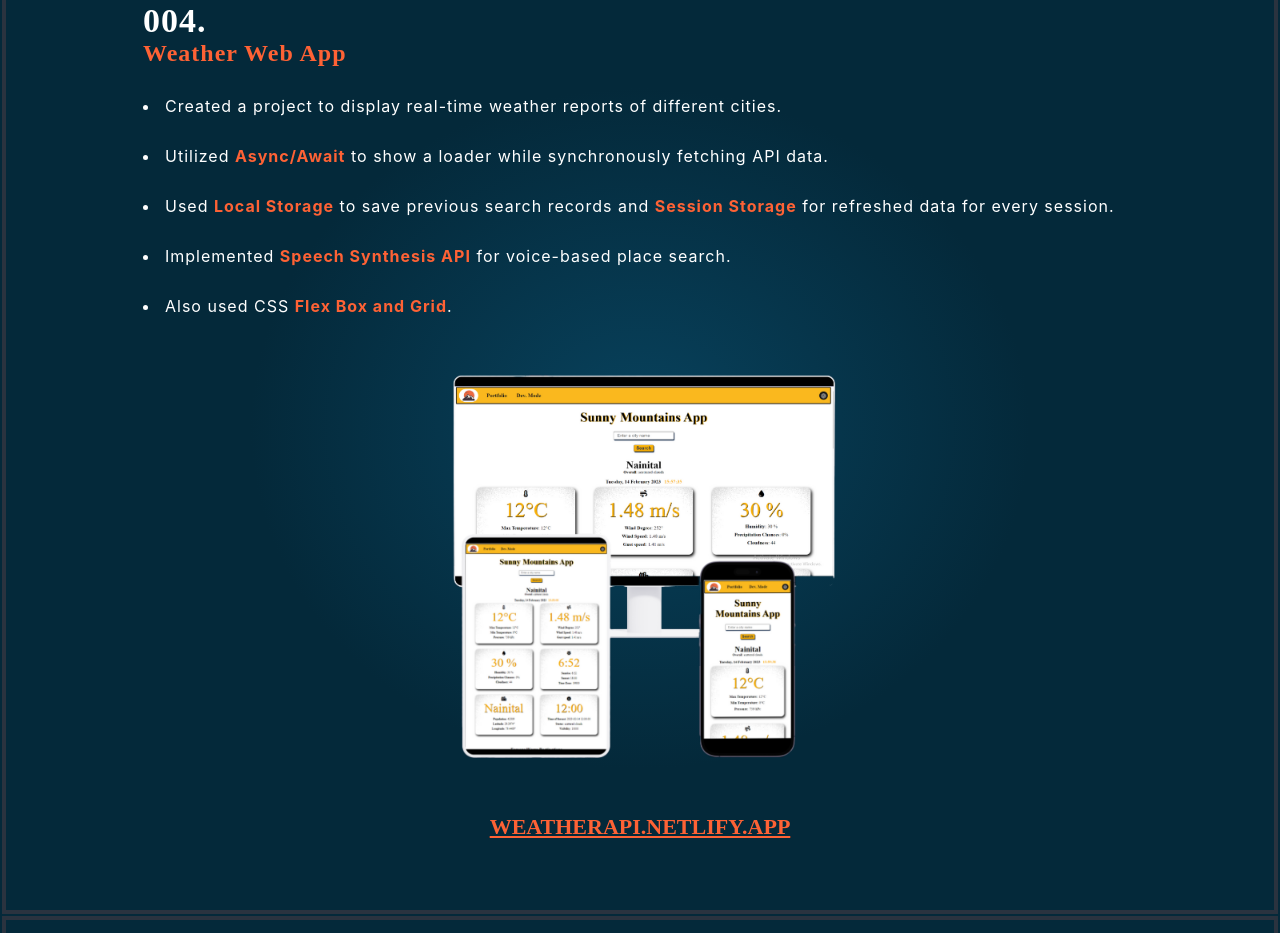
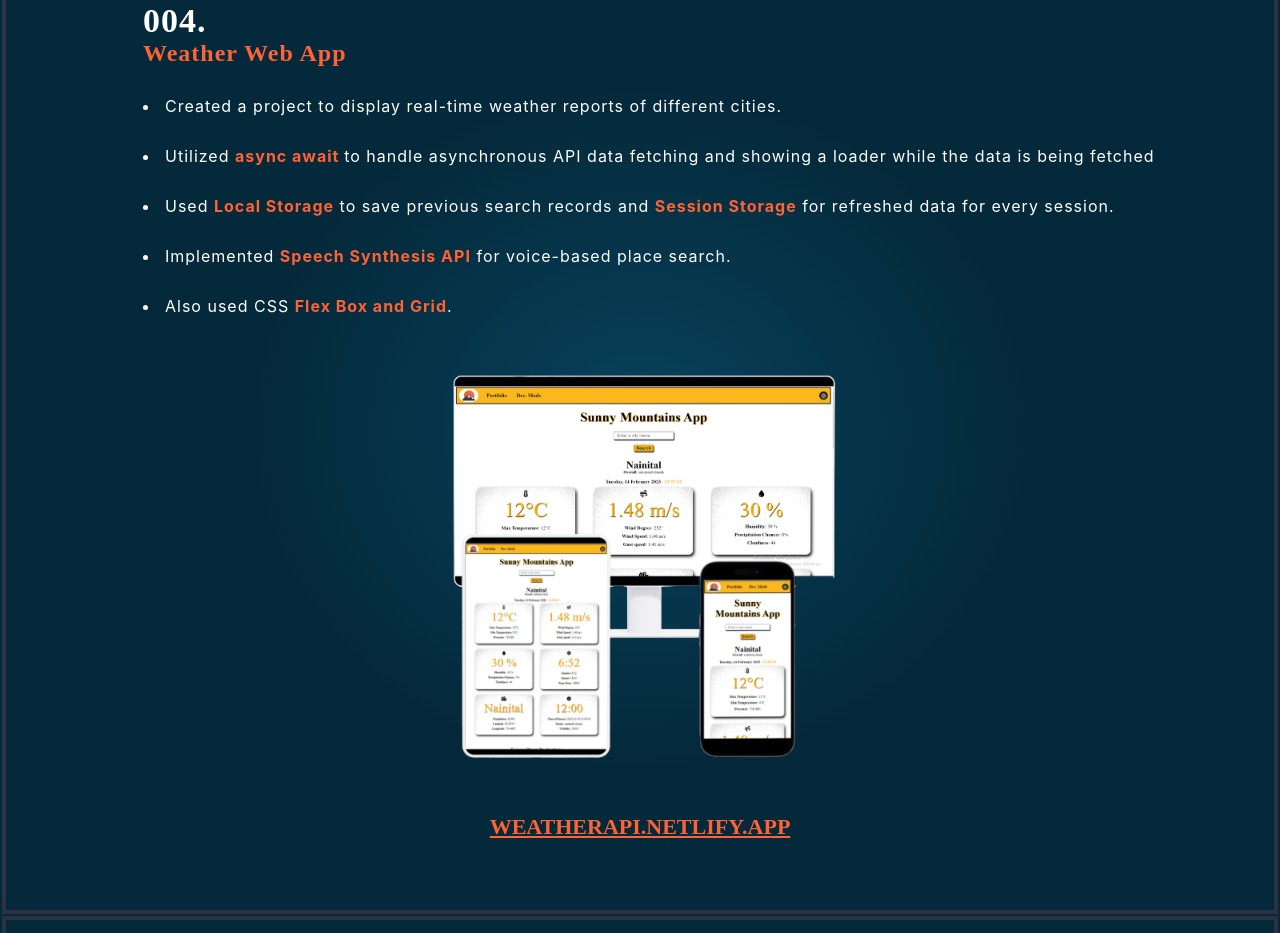
Before and after one commit to ankitsingh2105/Portfolio, a React (Create React App) app: page / in a window 1280 px wide. Shown: the part 6260-7193 px from the top of the page. Built offline with nearby package versions, Linux system fonts and the light colour scheme; a web font is replaced by a local one.

Commit message:
organised

```diff
--- a/src/COMPONENTS/Newhome.jsx
+++ b/src/COMPONENTS/Newhome.jsx
@@ -581,7 +581,8 @@ export default function Newhome() {
                     <p className="info_para" style={whitetoblack}>
                         <li style={whitetoblack} className='lik'>Created a project to display real-time weather reports of different cities.</li>
 
-                        <li style={whitetoblack} className='lik'>Utilized <strong className='string' style={greetingstyle}>Async/Await</strong> to show a loader while synchronously fetching API data.</li>
+                        <li style={whitetoblack} className='lik'>Utilized <strong className='string' style={greetingstyle}> async await </strong>
+                         to handle asynchronous API data fetching and showing a loader while the data is being fetched </li>
 
                         <li style={whitetoblack} className='lik'>Used <strong className='string' style={greetingstyle}>Local Storage</strong> to save previous search records and <strong className='string' style={greetingstyle}>Session Storage</strong> for refreshed data for every session.</li>
 
```
